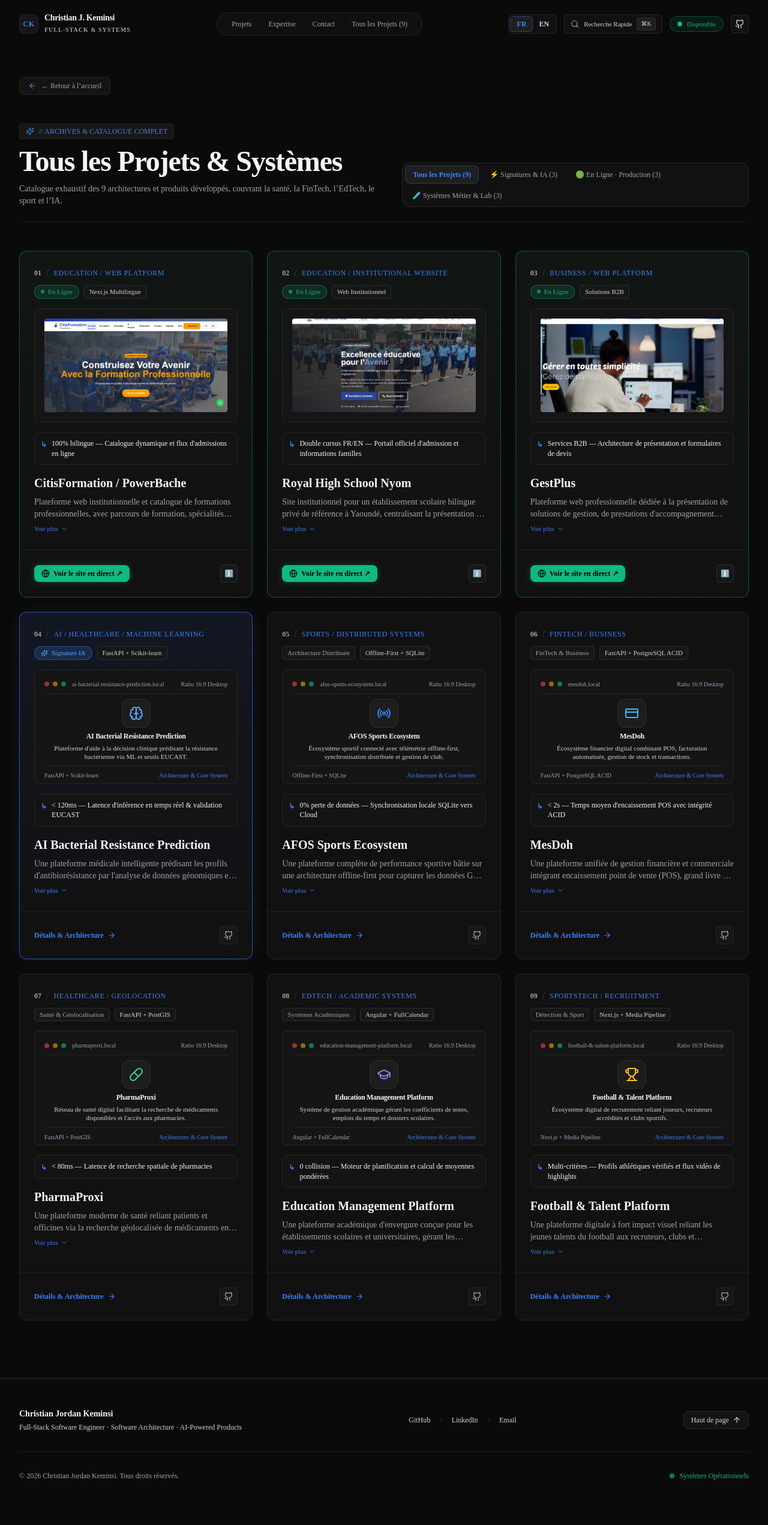
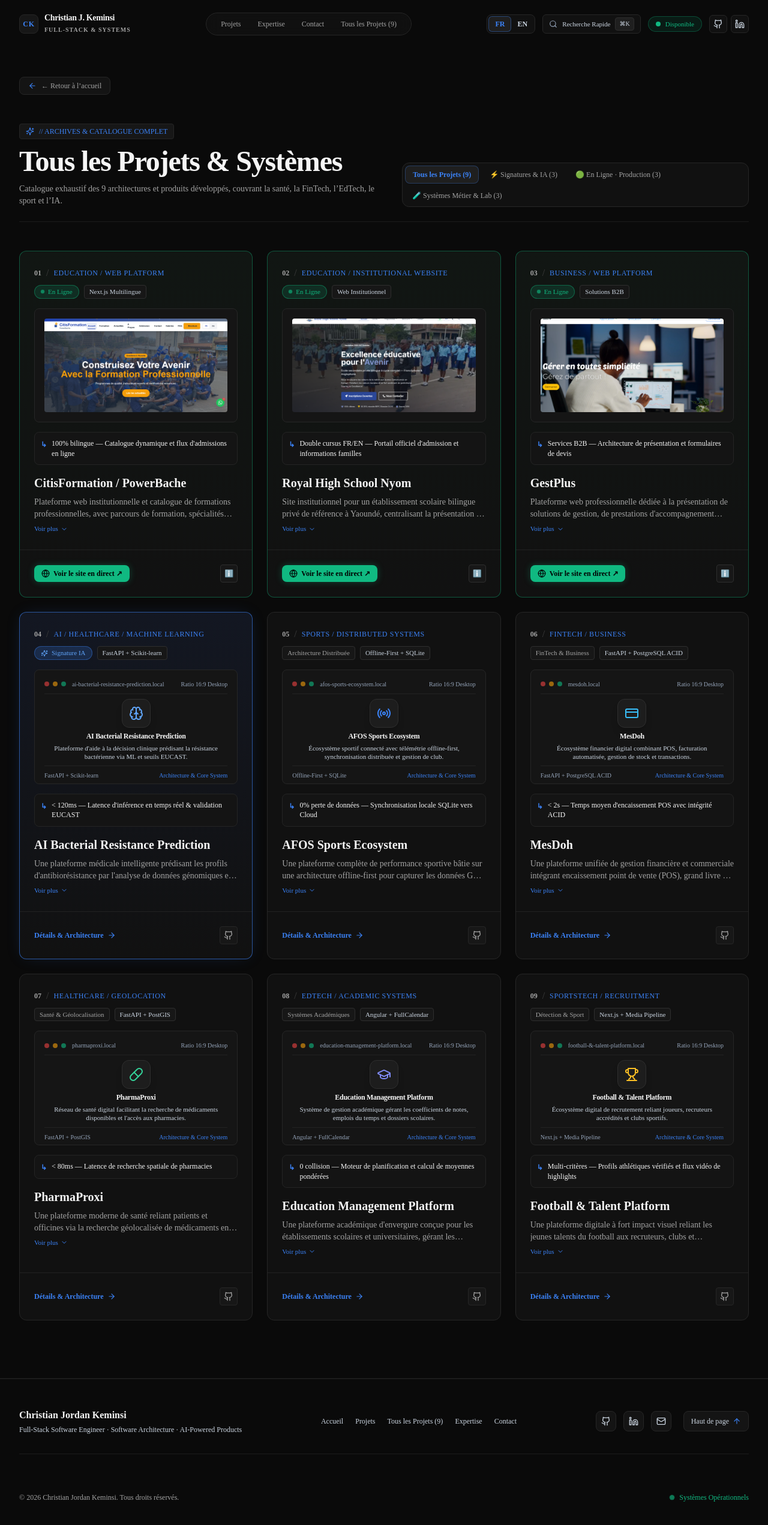
Before and after one commit to jkeminsi/christian-keminsi-portfolio, a Next.js app: page /projets in a window 1280 px wide. Shown: the top 2542 px of the page at 60% size. Before the commit the page ends 2516 px from the top, so only its background shows below. Built offline with nearby package versions, Linux system fonts and the light colour scheme.

Commit message:
feat(navigation): complete navigation links across header, hero, and footer with Next.js Link routing

```diff
--- a/src/components/Footer.tsx
+++ b/src/components/Footer.tsx
@@ -1,9 +1,10 @@
 'use client';
 
 import React from 'react';
+import Link from 'next/link';
 import { useLanguage } from '@/context/LanguageContext';
 import { getPortfolioData } from '@/data/portfolioData';
-import { ArrowUp } from 'lucide-react';
+import { ArrowUp, Github, Linkedin, Mail } from 'lucide-react';
 
 export const Footer: React.FC = () => {
   const { language } = useLanguage();
@@ -14,58 +15,87 @@ export const Footer: React.FC = () => {
     window.scrollTo({ top: 0, behavior: 'smooth' });
   };
 
+  const navLinks = [
+    { label: language === 'fr' ? 'Accueil' : 'Home', href: '/' },
+    { label: personalInfo.ui.nav.work, href: '/#projects' },
+    { label: language === 'fr' ? 'Tous les Projets (9)' : 'All Projects (9)', href: '/projets' },
+    { label: personalInfo.ui.nav.expertise, href: '/#expertise' },
+    { label: personalInfo.ui.nav.contact, href: '/#contact' },
+  ];
+
   return (
     <footer className="border-t border-[#1C1C1C] bg-[#0A0A0A] py-12">
-      <div className="max-w-7xl mx-auto px-4 sm:px-6 lg:px-8">
+      <div className="max-w-7xl mx-auto px-4 sm:px-6 lg:px-8 space-y-8">
 
-        <div className="flex flex-col md:flex-row items-center justify-between gap-6 pb-8 border-b border-[#1C1C1C]">
+        {/* Top Footer: Brand, Nav & Socials */}
+        <div className="flex flex-col lg:flex-row items-start lg:items-center justify-between gap-6 pb-8 border-b border-[#1C1C1C]">
 
           {/* Left Brand info */}
-          <div className="space-y-1 text-center md:text-left">
-            <div className="font-mono text-sm font-bold text-[#F5F5F5]">
+          <div className="space-y-1">
+            <Link
+              href="/"
+              className="font-mono text-base font-bold text-[#F5F5F5] hover:text-[#3B82F6] transition-colors"
+            >
               {personalInfo.name}
-            </div>
+            </Link>
             <div className="text-xs font-mono text-[#CBD5E1]">
               {personalInfo.title} · {personalInfo.focus}
             </div>
           </div>
 
-          {/* Social Links */}
-          <div className="flex items-center gap-4 text-xs font-mono text-[#CBD5E1]">
+          {/* Internal Navigation Links */}
+          <nav className="flex flex-wrap items-center gap-x-5 gap-y-2 text-xs font-mono text-[#CBD5E1]">
+            {navLinks.map((link) => (
+              <Link
+                key={link.href}
+                href={link.href}
+                className="hover:text-[#3B82F6] transition-colors"
+              >
+                {link.label}
+              </Link>
+            ))}
+          </nav>
+
+          {/* Social Links & Back to Top */}
+          <div className="flex items-center gap-3">
             <a
               href={personalInfo.links.github}
               target="_blank"
               rel="noopener noreferrer"
-              className="hover:text-[#3B82F6] transition-colors"
+              className="p-2 rounded-lg bg-[#141414] hover:bg-[#1C1C1C] border border-[#262626] text-[#CBD5E1] hover:text-[#F5F5F5] hover:border-[#3B82F6]/50 transition-all"
+              aria-label="GitHub Profile"
+              title="GitHub Profile"
             >
-              GitHub
+              <Github className="w-4 h-4" />
             </a>
-            <span className="text-[#3E3E3E]">/</span>
             <a
               href={personalInfo.links.linkedin}
               target="_blank"
               rel="noopener noreferrer"
-              className="hover:text-[#3B82F6] transition-colors"
+              className="p-2 rounded-lg bg-[#141414] hover:bg-[#1C1C1C] border border-[#262626] text-[#CBD5E1] hover:text-[#3B82F6] hover:border-[#3B82F6]/50 transition-all"
+              aria-label="LinkedIn Profile"
+              title="LinkedIn Profile"
             >
-              LinkedIn
+              <Linkedin className="w-4 h-4" />
             </a>
-            <span className="text-[#3E3E3E]">/</span>
             <a
               href={`mailto:${personalInfo.links.email}`}
-              className="hover:text-[#3B82F6] transition-colors"
+              className="p-2 rounded-lg bg-[#141414] hover:bg-[#1C1C1C] border border-[#262626] text-[#CBD5E1] hover:text-[#3B82F6] hover:border-[#3B82F6]/50 transition-all"
+              aria-label="Email"
+              title="Email"
             >
-              Email
+              <Mail className="w-4 h-4" />
             </a>
+
+            <button
+              onClick={scrollToTop}
+              className="flex items-center gap-1.5 px-3 py-2 rounded-lg bg-[#141414] hover:bg-[#1C1C1C] border border-[#262626] text-xs font-mono text-[#CBD5E1] hover:text-[#F5F5F5] transition-colors ml-2"
+              title={personalInfo.ui.footer.backToTop}
+            >
+              <span className="hidden sm:inline">{personalInfo.ui.footer.backToTop}</span>
+              <ArrowUp className="w-3.5 h-3.5 text-[#3B82F6]" />
+            </button>
           </div>
-
-          {/* Back to top */}
-          <button
-            onClick={scrollToTop}
-            className="flex items-center gap-1.5 px-3 py-1.5 rounded-lg bg-[#141414] hover:bg-[#1C1C1C] border border-[#262626] text-xs font-mono text-[#CBD5E1] hover:text-[#F5F5F5] transition-colors"
-          >
-            <span>{personalInfo.ui.footer.backToTop}</span>
-            <ArrowUp className="w-3.5 h-3.5" />
-          </button>
         </div>
 
         {/* Bottom copyright & status */}
--- a/src/components/Hero.tsx
+++ b/src/components/Hero.tsx
@@ -1,6 +1,7 @@
 'use client';
 
 import React from 'react';
+import Link from 'next/link';
 import { useLanguage } from '@/context/LanguageContext';
 import { getPortfolioData } from '@/data/portfolioData';
 import { ArrowRight, Github, Sparkles, CheckCircle2 } from 'lucide-react';
@@ -77,13 +78,13 @@ export const Hero: React.FC = () => {
 
             {/* Call to Actions - 1 CTA Principal */}
             <div className="flex flex-wrap items-center gap-4 pt-4">
-              <a
-                href="#projects"
+              <Link
+                href="/#projects"
                 className="inline-flex items-center justify-center gap-2 px-6 py-3 rounded-lg bg-[#3B82F6] hover:bg-[#2563EB] text-white font-mono text-sm font-semibold shadow-[0_0_25px_rgba(59,130,246,0.35)] transition-all transform hover:-translate-y-0.5"
               >
                 <span>{personalInfo.ui.exploreWork}</span>
                 <ArrowRight className="w-4 h-4" />
-              </a>
+              </Link>
 
               <a
                 href={personalInfo.links.github}
--- a/src/components/Navbar.tsx
+++ b/src/components/Navbar.tsx
@@ -138,23 +138,41 @@ export const Navbar: React.FC<NavbarProps> = ({ onOpenCommandPalette }) => {
             </kbd>
           </button>
 
-          {/* Availability Status */}
-          <div className="flex items-center gap-2 px-3 py-1 rounded-full bg-[#10B981]/10 border border-[#10B981]/30">
+          {/* Availability Status Link */}
+          <Link
+            href="/#contact"
+            className="flex items-center gap-2 px-3 py-1 rounded-full bg-[#10B981]/10 hover:bg-[#10B981]/20 border border-[#10B981]/30 hover:border-[#10B981]/60 transition-all cursor-pointer group"
+            title={language === 'fr' ? 'Aller au formulaire de contact' : 'Go to contact section'}
+          >
             <span className="w-2 h-2 rounded-full bg-[#10B981] status-dot-pulse" />
-            <span className="text-[11px] font-mono font-medium text-[#10B981]">
+            <span className="text-[11px] font-mono font-medium text-[#10B981] group-hover:underline">
               {personalInfo.ui.available}
             </span>
-          </div>
+          </Link>
 
+          {/* Social Links (GitHub & LinkedIn) */}
+          <div className="flex items-center gap-1.5">
             <a
               href={personalInfo.links.github}
               target="_blank"
               rel="noopener noreferrer"
               className="p-1.5 rounded-md bg-[#111111] border border-[#262626] text-[#CBD5E1] hover:text-[#F5F5F5] hover:border-[#3B82F6]/50 transition-all"
               aria-label="GitHub Profile"
+              title="GitHub Profile"
             >
               <Github className="w-4 h-4" />
             </a>
+            <a
+              href={personalInfo.links.linkedin}
+              target="_blank"
+              rel="noopener noreferrer"
+              className="p-1.5 rounded-md bg-[#111111] border border-[#262626] text-[#CBD5E1] hover:text-[#3B82F6] hover:border-[#3B82F6]/50 transition-all"
+              aria-label="LinkedIn Profile"
+              title="LinkedIn Profile"
+            >
+              <Linkedin className="w-4 h-4" />
+            </a>
+          </div>
         </div>
 
         {/* Mobile menu trigger & Lang toggle */}
```
Lines whose indentation alone changed are shown as unchanged.
